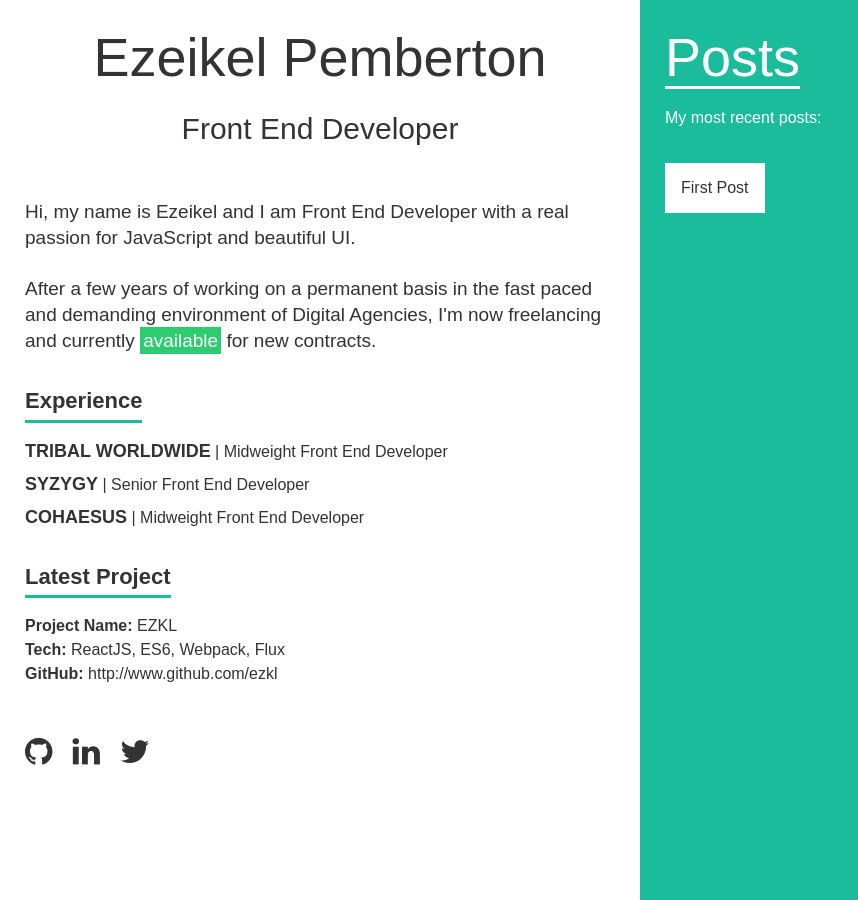
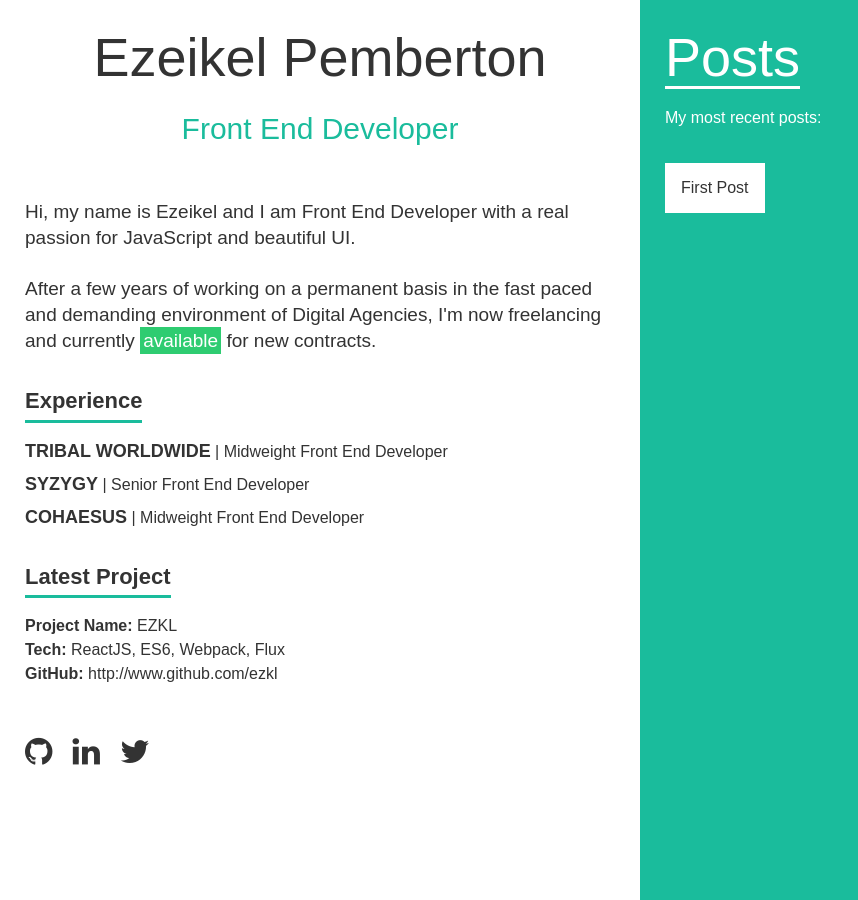
Before and after one commit to ezeikel/ezeikel-personal-blog-web, a Jekyll site: the page built from index.html, in a window 1280 px wide. Shown: the whole page, without its empty margins (0-858 px from the left). Built offline with Jekyll 4.4.1, drawn with Linux system fonts in a browser that asks for light colours; nearby versions of some CDN libraries.

Commit message:
Changed colour of subheading.

```diff
--- a/_sass/components/_landing.scss
+++ b/_sass/components/_landing.scss
@@ -164,6 +164,7 @@
             margin-top: 20px;
             font-weight: 200;
             text-align: center;
+            color: $color-primary;
         }
         .intro {
             margin-top: 20px;
```
